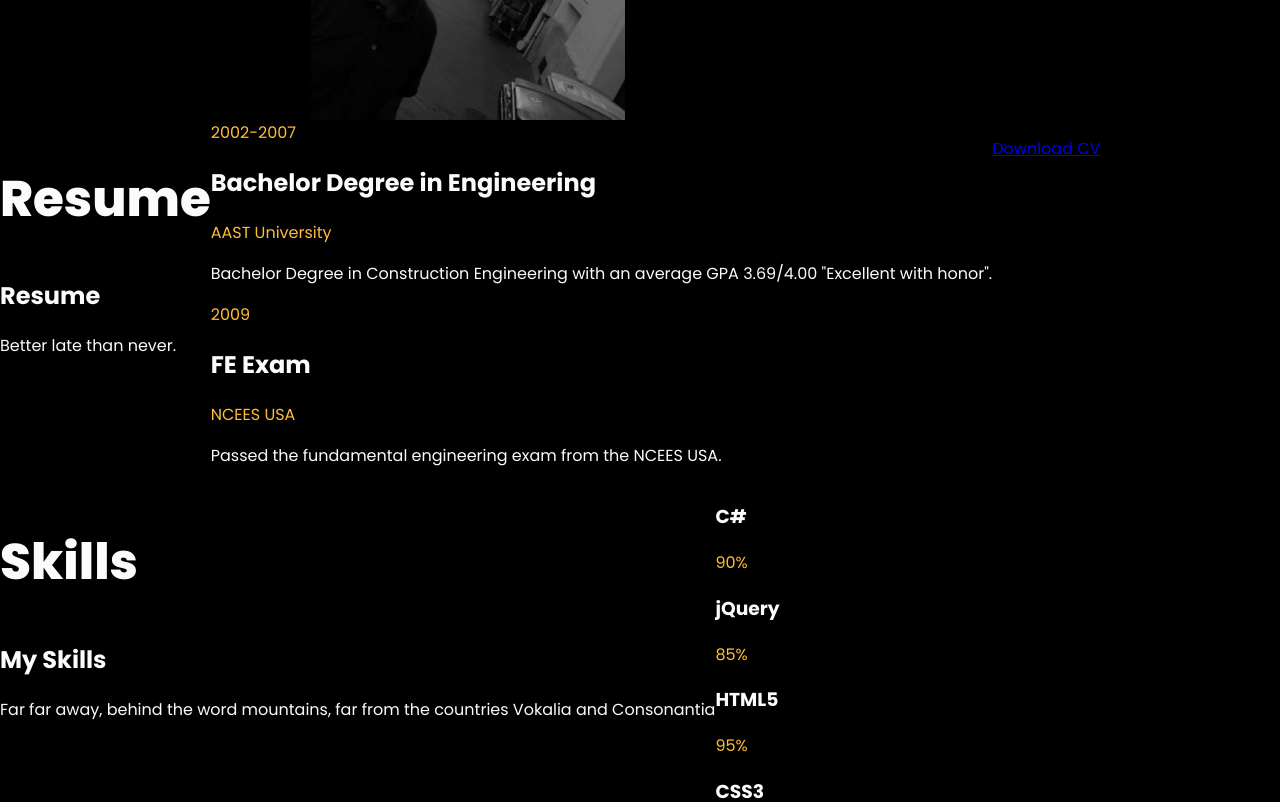
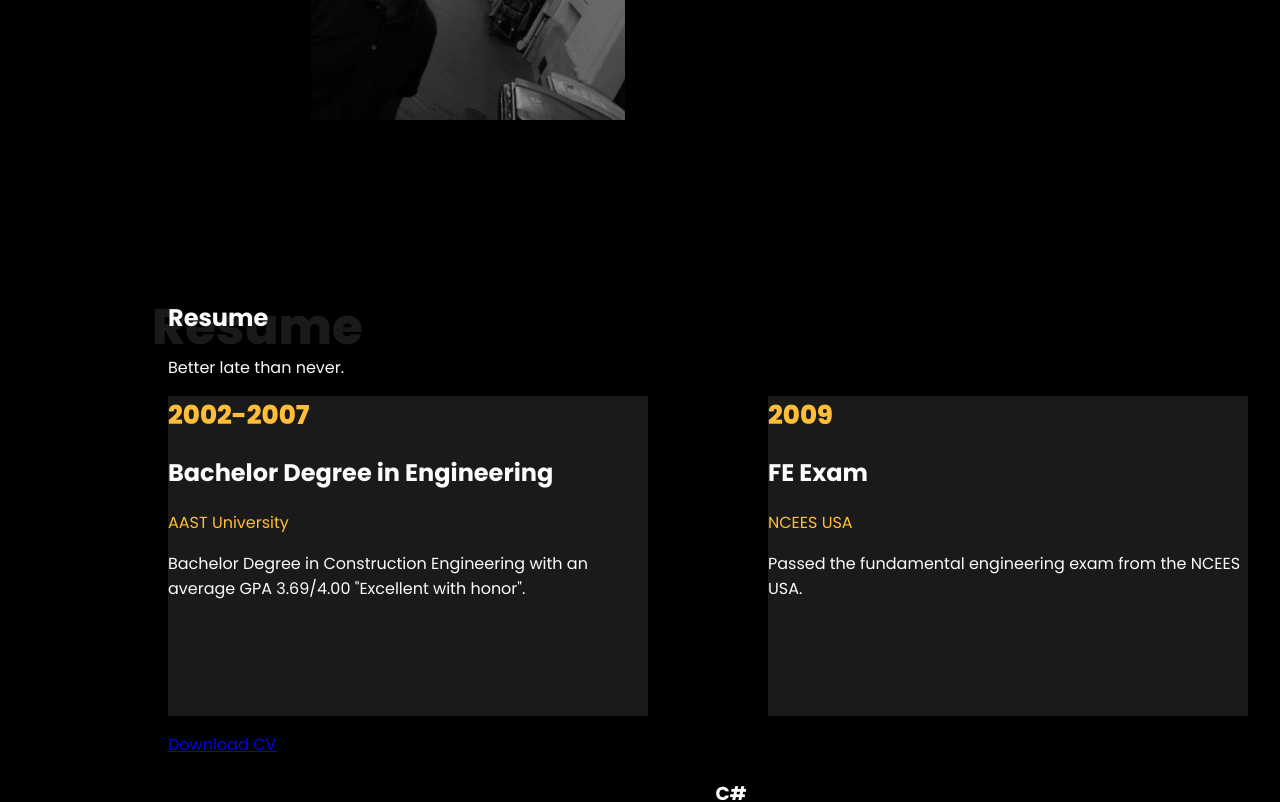
Before and after one commit to KIsaac85/kisaac85.github.io, a React (Vite) app: page / in a window 1280 px wide. Shown: the part 1160-1962 px from the top of the page. Built offline with nearby package versions, Linux system fonts and the light colour scheme.

Commit message:
add style to resume but needs some work and title for about and resume not yet finished

```diff
--- a/index.html
+++ b/index.html
@@ -17,6 +17,7 @@
     <link rel="stylesheet" href="./src/css/Style Nav.css">
     <link rel="stylesheet" href="./src/css/Style Home.css">
     <link rel="stylesheet" href="./src/css/Style About Section.css">
+    <link rel="stylesheet" href="./src/css/Style Resume.css">
   </head>
   <body data-spy="scroll" data-target=".site-navbar-target" data-offset="300">
     <div id="root"></div>
--- a/src/Resume.jsx
+++ b/src/Resume.jsx
@@ -2,42 +2,39 @@ import React from "react";
 
 function Resume() {
     return(
-    <section className="ftco-section ftco-no-pb" id="resume-section">
-    	<div className="container">
-    		<div className="row justify-content-center pb-5">
-          <div className="col-md-10 heading-section text-center">
-          	<h1 className="big big-2">Resume</h1>
-            <h2 className="mb-4">Resume</h2>
+    <section className="" id="resume-section">
+    	<div className="Container">
+    		<div className="ٌHeader-Resume About-Container">
+
+          	<h1 className="About-Shadow">Resume</h1>
+            <h2 className="">Resume</h2>
             <p>Better late than never.</p>
-          </div>
+
         </div>
-    		<div className="row">
-    			<div className="col-md-6">
-    				<div className="resume-wrap ">
+
+    		<div className="Degrees-Resume">
+    			<div className="Degree-Container">
+    				<div className="">
     					<span className="date">2002-2007</span>
     					<h2>Bachelor Degree in Engineering</h2>
-    					<span className="position">AAST University</span>
-    					<p className="mt-4">Bachelor Degree in Construction Engineering with an average GPA 3.69/4.00 "Excellent with honor".</p>
+    					<span className="">AAST University</span>
+    					<p className="">Bachelor Degree in Construction Engineering with an average GPA 3.69/4.00 "Excellent with honor".</p>
     				</div>
-
-
     			</div>
 
-    			<div className="col-md-6">
-                <div className="resume-wrap ">
+    			<div className="Degree-Container">
+                <div className="">
     					<span className="date">2009</span>
     					<h2>FE Exam</h2>
-    					<span className="position">NCEES USA</span>
-    					<p className="mt-4">Passed the fundamental engineering exam from the NCEES USA.</p>
+    					<span className="">NCEES USA</span>
+    					<p className="">Passed the fundamental engineering exam from the NCEES USA.</p>
     				</div>
-
-
-
     			</div>
     		</div>
-    		<div className="row justify-content-center mt-5">
-    			<div className="col-md-6 text-center ">
-    				<p><a href="#" className="btn btn-primary py-4 px-5">Download CV</a></p>
+
+    		<div className="">
+    			<div className="">
+    				<p><a href="#" className="">Download CV</a></p>
     			</div>
     		</div>
     	</div>
--- a/src/css/Style About Section.css
+++ b/src/css/Style About Section.css
@@ -5,14 +5,12 @@
     padding-top:  10rem;
     width: 75rem;
     height: 30rem;
-
 }
 
 
 .container{
     display: flex;
     flex-direction: row;
-
     width: 100%;
 }
 .About-List{
@@ -28,7 +26,8 @@
     justify-content: center;
 }
 .About-Container{
-    width: 50%;
+
+
     position:relative
 
 }
@@ -37,7 +36,7 @@
     position:absolute;
     top:-2rem;
     left:-1rem;
-     color:rgb(255,255,255,0.1);
+     color:var(--greyContainer);
 }
 
 .About-Me{
--- a/src/css/Style Main.css
+++ b/src/css/Style Main.css
@@ -2,7 +2,8 @@
 :root{
     --background:rgb(0,0,0);
     --color: rgb(251,251,251);
-    --yellowColor:#ffbd38;
+    --yellowColor:rgb(255, 189, 56);
+    --greyContainer: rgb(255, 255, 255, 0.1);
 }
 
 body{
@@ -21,7 +22,7 @@ h1{
     font-weight: 800;
 }
 .yellow-button{
-    background-color: #ffbd38;
+    background-color: var(--yellowColor);
 }
 .greyText{
     color: rgb(153,153,153);
--- /dev/null
+++ b/src/css/Style Resume.css
@@ -0,0 +1,35 @@
+#resume-section{
+    display: flex;
+    justify-content:flex-start;
+    margin-left: 10.5rem;
+    padding-top:  10rem;
+    width: 75rem;
+    height: 30rem;
+}
+.Header-Resume{
+    width: 100%;
+    display: flex;
+    justify-content: center;
+}
+
+.Container{
+    display: flex;
+    flex-direction: column;
+    width: 100%;
+}
+
+.Degrees-Resume{
+    display: grid;
+
+    grid-template-columns: auto auto;
+}
+
+.Degree-Container{
+    width: 30rem;
+   height: 20rem;
+    background-color: var(--greyContainer);
+}
+.date{
+    font-size: 26px;
+    font-weight: 800;
+}
```
